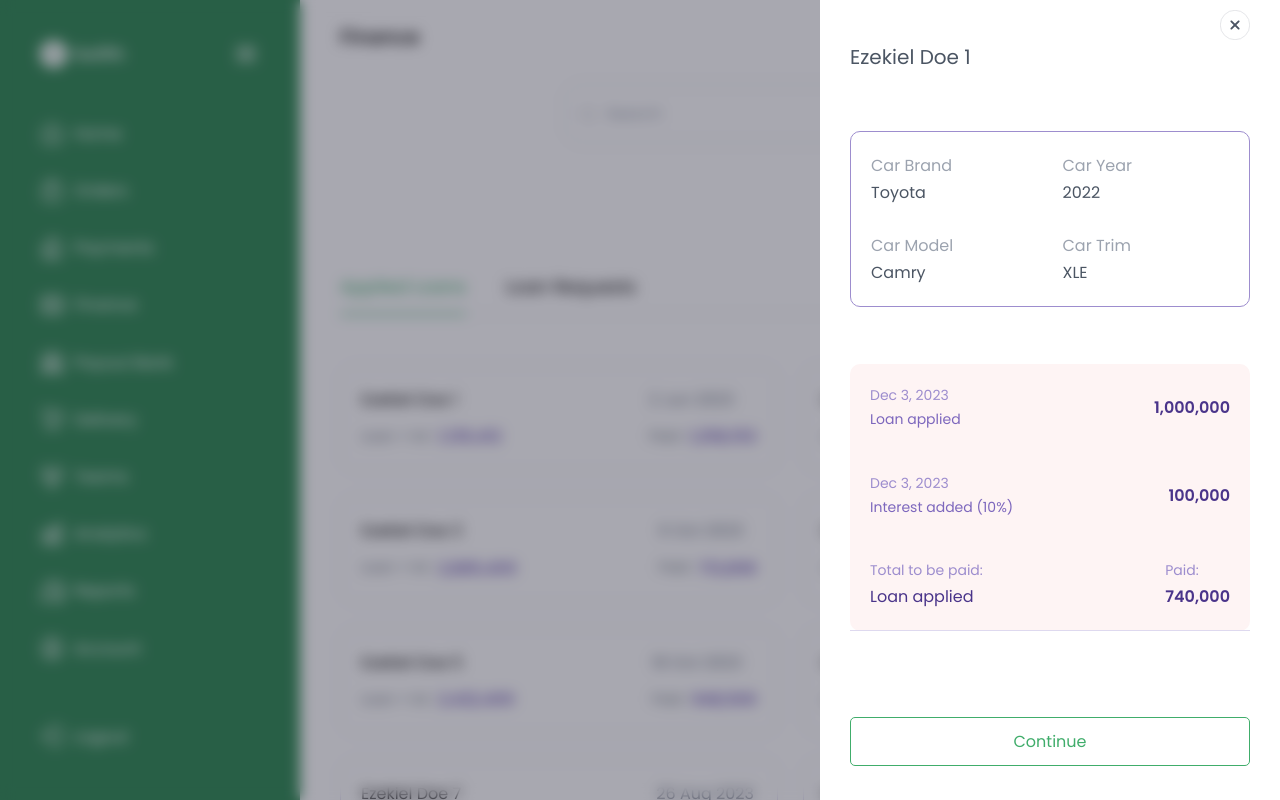
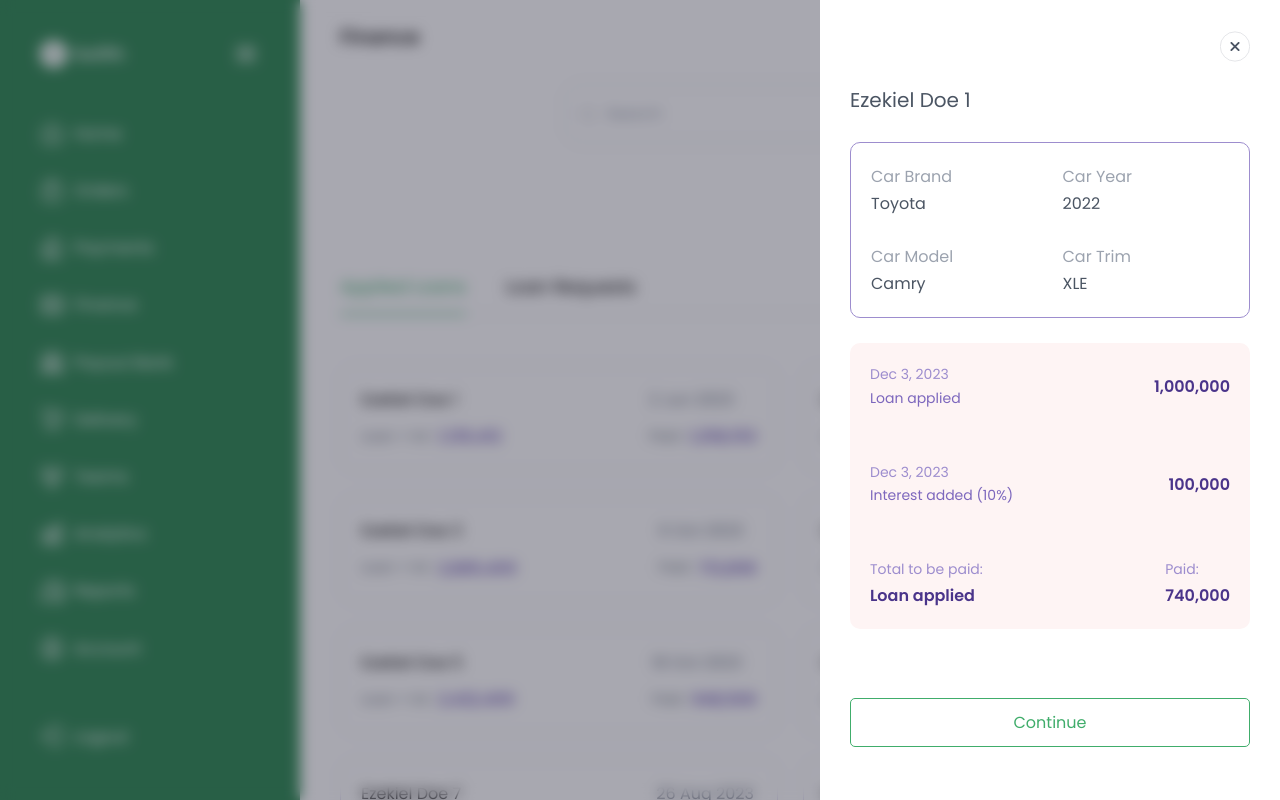
Before and after one commit to projects-for-clients/swifth, a React (Vite) app: page /dashboard/finance in a window 1280 px wide. Both pictures are taken after a click on the element 558 px from the left and 418 px from the top of the page. Built offline with nearby package versions, Linux system fonts and the light colour scheme.

Commit message:
working on finance

```diff
--- a/src/pages/Finance.tsx
+++ b/src/pages/Finance.tsx
@@ -126,7 +126,7 @@ function Finance() {
     >
       <Header title="Finance" />
       <dialog className="dialog relative text-[1.6rem]" ref={dialogRef}>
-        <div className="bg-white fixed right-0 h-[100vh] py-4 px-12">
+        <div className="bg-white fixed right-0 h-[100vh] py-4 px-12 grid">
           <input type="text" className="absolute top-0 w-0" />
           <figure className="flex justify-end">
             <img
@@ -137,7 +137,7 @@ function Finance() {
             />
           </figure>
 
-          <main className=" h-full items-baseline w-[40rem] overflow-y-scroll pb-10 grid ">
+          <main className="w-[40rem] overflow-y-scroll pb-10 grid gap-10 h-full content-start ">
             <div className="grid justify-start justify-items-start gap-4">
               <p className="text-[2rem] text-gray-600 text-center">
                 {paymentDetail?.name}
@@ -145,7 +145,7 @@ function Finance() {
             </div>
 
             <section
-              className="grid gap-10 border border-color-purple-light p-8 rounded-2xl"
+              className="grid gap-10 border border-color-purple-light p-8 rounded-2xl self-start"
               style={{
                 gridTemplateColumns: 'repeat(auto-fit, minmax(15rem, 1fr))',
               }}
@@ -169,7 +169,7 @@ function Finance() {
             </section>
 
             <section className="bg-color-red-light-2 grid gap-4 rounded-2xl">
-              <div className="border-b border-b-color-purple-light-2 ">
+              <>
                 <div
                   className={`flex justify-between p-8 cursor-pointer w-full items-center `}
                 >
@@ -197,7 +197,7 @@ function Finance() {
                 >
                   <p className="text-[1.4rem] text-color-purple-light grid justify-items-start">
                     <span>Total to be paid:</span>
-                    <span className='text-color-purple text-[1.6rem]'>Loan applied</span>
+                    <span className='text-color-purple text-[1.6rem] font-semibold'>Loan applied</span>
                   </p>
                   <p className="text-[1.4rem] text-color-purple-light grid justify-items-start">
                     <span>Paid:</span>
@@ -205,16 +205,16 @@ function Finance() {
                   </p>
 
                 </div>
-              </div>
+              </>
 
             </section>
 
-            <button className="flex h-full items-center mt-auto">
+          </main>
+            <button className="flex">
               <span className="border border-color-primary text-color-primary rounded-lg w-full py-4">
                 Continue
               </span>
             </button>
-          </main>
         </div>
       </dialog>
 
```
